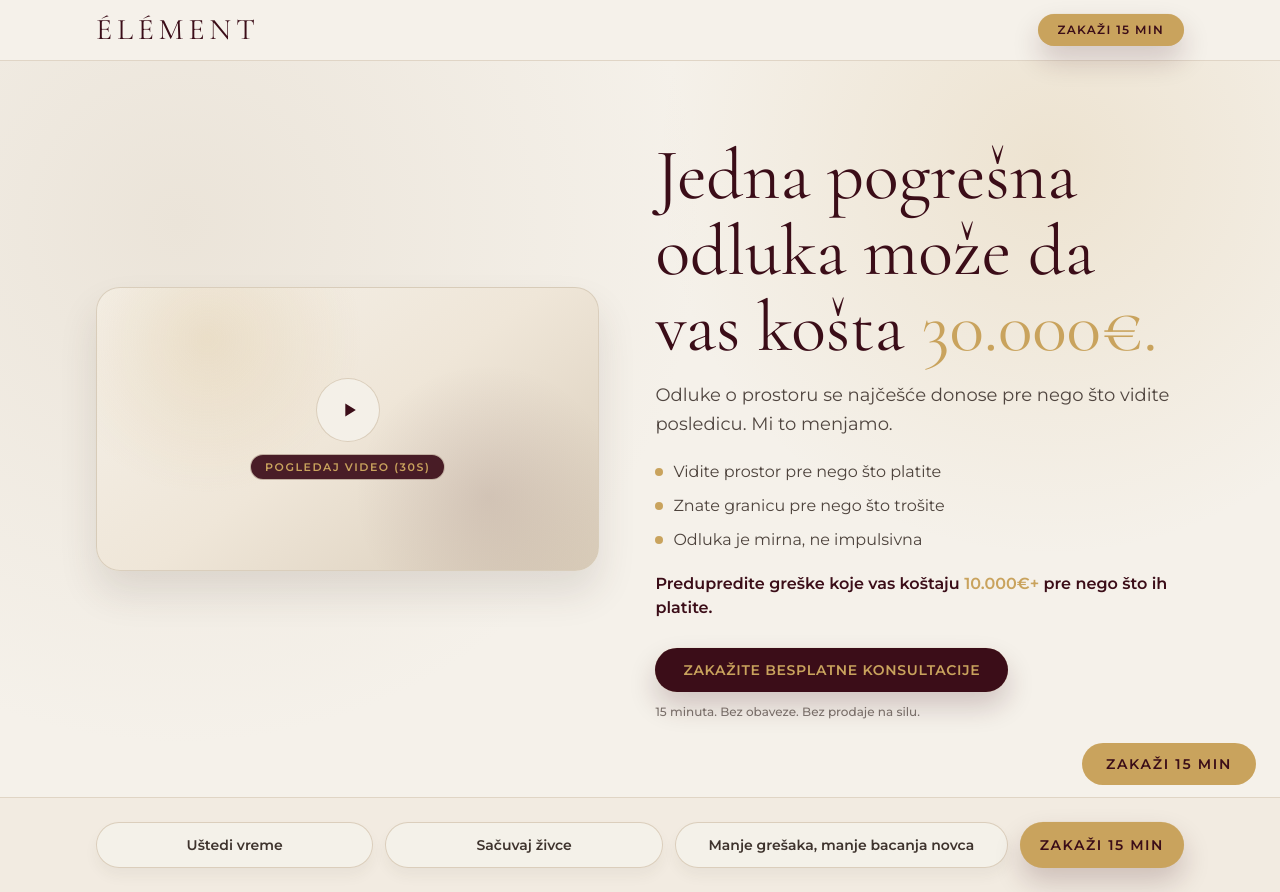
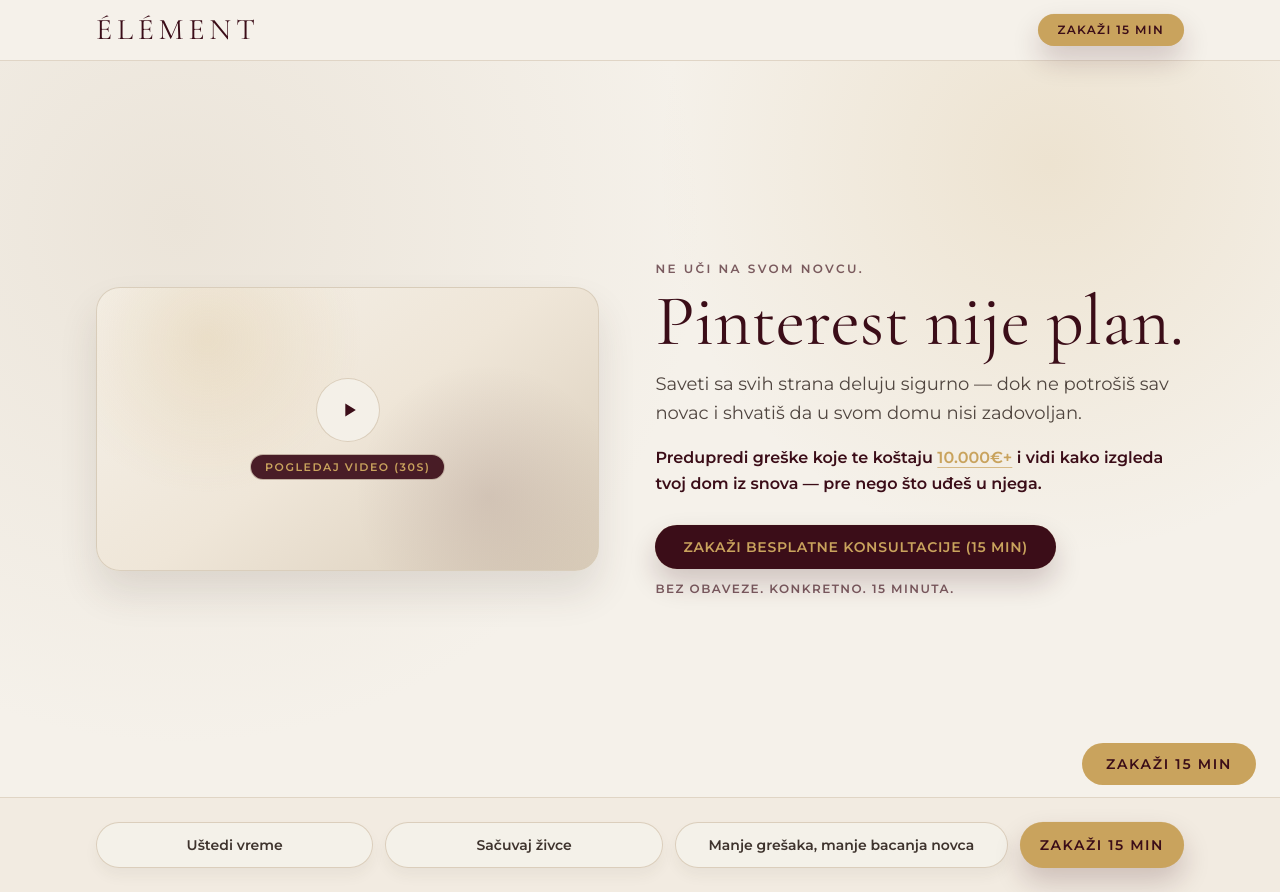
Before and after one commit to elementbymibt/element_landing_page_2, a Next.js app: page / in a window 1280 px wide. Built offline with nearby package versions, Linux system fonts and the light colour scheme.

Commit message:
fix: restore original copy with premium reference styling

```diff
--- a/app/page.tsx
+++ b/app/page.tsx
@@ -16,18 +16,7 @@
 });
 
 const CALENDLY_LINK = "https://calendly.com/element-by-mibt/bojana";
-
-const proofItems = [
-  "Uštedi vreme",
-  "Sačuvaj živce",
-  "Manje grešaka, manje bacanja novca",
-];
-
-const bullets = [
-  "Vidite prostor pre nego što platite",
-  "Znate granicu pre nego što trošite",
-  "Odluka je mirna, ne impulsivna",
-];
+const proofChips = ["Uštedi vreme", "Sačuvaj živce", "Manje grešaka, manje bacanja novca"];
 
 export default function Page() {
   const [isScrolled, setIsScrolled] = useState(false);
@@ -67,11 +56,11 @@
           0%,
           100% {
             transform: translateY(0);
-            box-shadow: 0 14px 28px rgba(59, 13, 24, 0.2), 0 0 0 0 rgba(201, 163, 93, 0.26);
+            box-shadow: 0 14px 28px rgba(59, 13, 24, 0.2), 0 0 0 0 rgba(201, 163, 93, 0.28);
           }
           50% {
             transform: translateY(-4px);
-            box-shadow: 0 20px 34px rgba(59, 13, 24, 0.24), 0 0 0 10px rgba(201, 163, 93, 0);
+            box-shadow: 0 20px 34px rgba(59, 13, 24, 0.24), 0 0 0 11px rgba(201, 163, 93, 0);
           }
         }
 
@@ -83,7 +72,7 @@
             opacity: 0;
           }
           80% {
-            opacity: 0.92;
+            opacity: 0.95;
           }
           90% {
             transform: translateX(260%) skewX(-18deg);
@@ -131,6 +120,8 @@
         }
 
         .euro-pop {
+          display: inline-block;
+          transform-origin: center;
           animation: euro-pulse 5.2s ease-in-out infinite;
         }
       `}</style>
@@ -172,22 +163,15 @@
             </div>
 
             <div className="relative z-10">
-              <h1 className={`${headingFont.className} text-5xl leading-[1.05] text-[#3B0D18] md:text-7xl`}>
-                Jedna pogrešna odluka može da vas košta <span className="euro-pop text-[#C9A35D]">30.000€.</span>
+              <p className="text-xs font-semibold uppercase tracking-[0.2em] text-[#3B0D18]/66">Ne uči na svom novcu.</p>
+              <h1 className={`${headingFont.className} mt-3 text-6xl leading-[0.9] text-[#3B0D18] md:text-7xl`}>
+                Pinterest nije plan.
               </h1>
               <p className="mt-4 max-w-xl text-base leading-relaxed text-[#3E332D]/90 md:text-lg">
-                Odluke o prostoru se najčešće donose pre nego što vidite posledicu. Mi to menjamo.
+                Saveti sa svih strana deluju sigurno — dok ne potrošiš sav novac i shvatiš da u svom domu nisi zadovoljan.
               </p>
-              <ul className="mt-5 space-y-2.5 text-sm text-[#3E332D]/92 md:text-base">
-                {bullets.map((item) => (
-                  <li key={item} className="flex items-center gap-2.5">
-                    <span className="h-2 w-2 rounded-full bg-[#C9A35D]" />
-                    {item}
-                  </li>
-                ))}
-              </ul>
-              <p className="mt-5 text-sm font-semibold text-[#3B0D18] md:text-base">
-                Predupredite greške koje vas koštaju <span className="euro-pop text-[#C9A35D]">10.000€+</span> pre nego što ih platite.
+              <p className="mt-4 max-w-xl text-sm font-semibold leading-relaxed text-[#3B0D18] md:text-base">
+                Predupredi greške koje te koštaju <a href={CALENDLY_LINK} className="euro-pop text-[#C9A35D] underline decoration-[#C9A35D]/70 underline-offset-4">10.000€+</a> i vidi kako izgleda tvoj dom iz snova — pre nego što uđeš u njega.
               </p>
 
               <div className="mt-7">
@@ -195,9 +179,9 @@
                   href={CALENDLY_LINK}
                   className="jump-cta inline-flex rounded-full bg-[#3B0D18] px-7 py-3 text-sm font-semibold uppercase tracking-[0.05em] text-[#C9A35D] shadow-[0_14px_24px_rgba(59,13,24,0.2)] transition-all hover:-translate-y-1 hover:shadow-[0_20px_32px_rgba(59,13,24,0.24)] active:scale-[0.98] focus-visible:outline-none focus-visible:ring-2 focus-visible:ring-[#C9A35D] focus-visible:ring-offset-2 focus-visible:ring-offset-[#F5F1EA]"
                 >
-                  Zakažite besplatne konsultacije
+                  Zakaži BESPLATNE konsultacije (15 min)
                 </a>
-                <p className="mt-3 text-xs font-medium text-[#3E332D]/65">15 minuta. Bez obaveze. Bez prodaje na silu.</p>
+                <p className="mt-3 text-xs font-semibold uppercase tracking-[0.12em] text-[#3B0D18]/66">Bez obaveze. Konkretno. 15 minuta.</p>
               </div>
             </div>
           </div>
@@ -206,7 +190,7 @@
         <section className="bg-[#EFE6D8]/52">
           <div className="mx-auto w-full max-w-6xl px-5 py-6 md:px-8">
             <div className="grid gap-3 md:grid-cols-[1fr_1fr_1.2fr_auto]">
-              {proofItems.map((item) => (
+              {proofChips.map((item) => (
                 <article
                   key={item}
                   className="rounded-full border border-[rgba(216,203,184,0.92)] bg-[#F5F1EA]/92 px-4 py-3 text-center text-sm font-semibold text-[#3E332D] shadow-[0_8px_14px_rgba(62,51,45,0.05)]"
```
